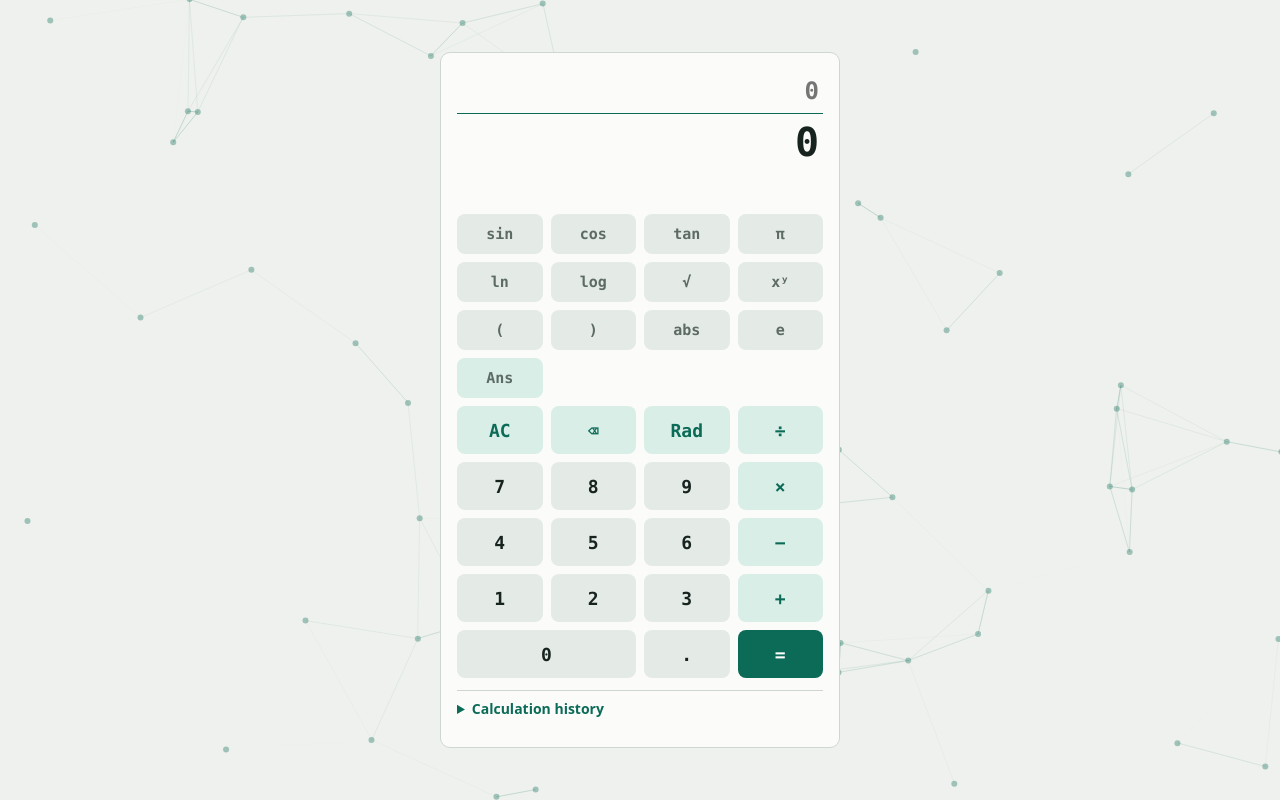
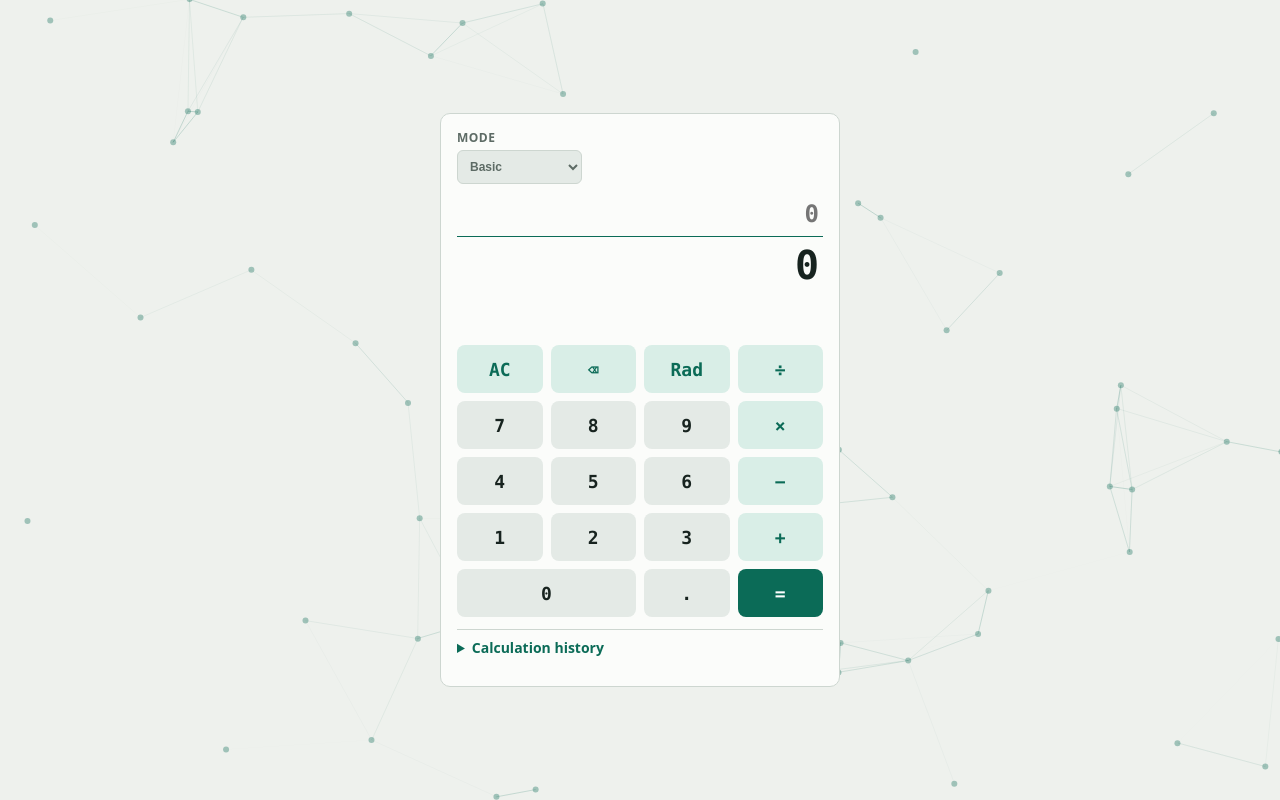
Before and after one commit to phsadhankar/EECS-581-Project-3, a plain HTML site: page index.html in a window 1280 px wide. Drawn offline with nearby package versions, Linux system fonts and the light colour scheme.

Commit message:
Added initial Req07 code

```diff
--- a/index.html
+++ b/index.html
@@ -21,6 +21,16 @@
   <body>
     <div id="bg" aria-hidden="true"></div>
     <main>
+      <label class="mode-switcher" for="modeSelect">
+        <span class="mode-label">Mode</span>
+        <select id="modeSelect" aria-label="Calculation mode">
+          <option value="basic">Basic</option>
+          <option value="scientific">Scientific</option>
+          <option value="financial">Financial</option>
+          <option value="conversion">Conversion</option>
+        </select>
+      </label>
+
       <input
         id="expr"
         type="text"
--- a/script.js
+++ b/script.js
@@ -183,7 +183,24 @@
 
   /* ---------- interface ---------- */
   const exp = $('expr'), out = $('out'), msg = $('msg'), angleBtn = $('angle');
+  const modeSelect = $('modeSelect');
+  const sciKeys = document.querySelector('.keys.sci');
   let deg = false, fresh = false, last = '';
+  let mode = 'basic';
+
+  const modeNames = {
+    basic: 'Basic calculation mode',
+    scientific: 'Scientific calculation mode',
+    financial: 'Financial calculation mode',
+    conversion: 'Conversion calculation mode'
+  };
+
+  function setMode(nextMode) {
+    if (!modeNames[nextMode]) return;
+    mode = nextMode;
+    modeSelect.value = mode;
+    sciKeys.hidden = mode === 'basic';
+  }
 
   /* ---------- Requirement 03: Calculation History ---------- */
 
@@ -382,6 +399,8 @@
   });
   exp.addEventListener('input', () => { fresh = false; preview(); });
   exp.addEventListener('keydown', e => { if (e.key === 'Enter') { e.preventDefault(); commit(); } });
+  modeSelect.addEventListener('change', () => setMode(modeSelect.value));
+  setMode(mode);
 
   /* background: particles.js */
   function bg() {
--- a/styles.css
+++ b/styles.css
@@ -58,6 +58,30 @@ main {
   border-radius: 10px;
   padding: 16px;
 }
+.mode-switcher {
+  display: flex;
+  flex-direction: column;
+  align-items: flex-start;
+  gap: 4px;
+  margin-bottom: 8px;
+}
+.mode-label {
+  color: var(--mute);
+  font-size: 12px;
+  font-weight: 600;
+  letter-spacing: 0.04em;
+  text-transform: uppercase;
+}
+.mode-switcher select {
+  min-height: 34px;
+  padding: 4px 28px 4px 8px;
+  border: 1px solid var(--line);
+  border-radius: 6px;
+  background: var(--key);
+  color: var(--mute);
+  font-size: 12px;
+  font-weight: 600;
+}
 #expr {
   width: 100%;
   border: 0;
@@ -105,6 +129,9 @@ main {
   display: grid;
   grid-template-columns: repeat(4, 1fr);
   gap: 8px;
+}
+.keys[hidden] {
+  display: none;
 }
 .keys + .keys {
   margin-top: 8px;
```
